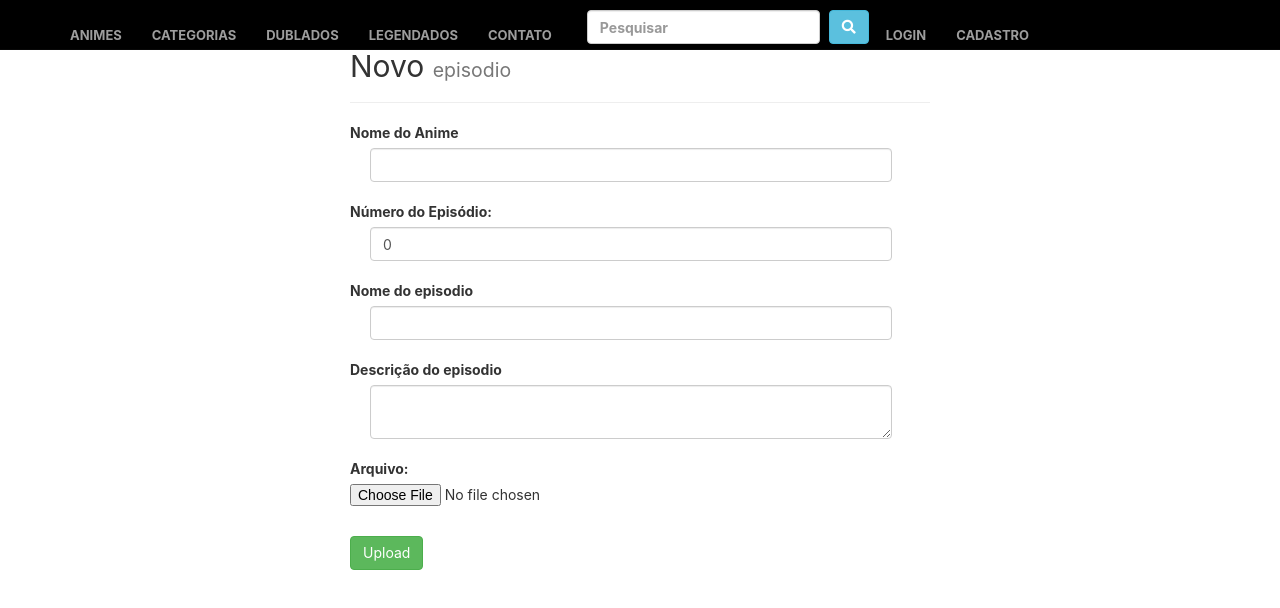
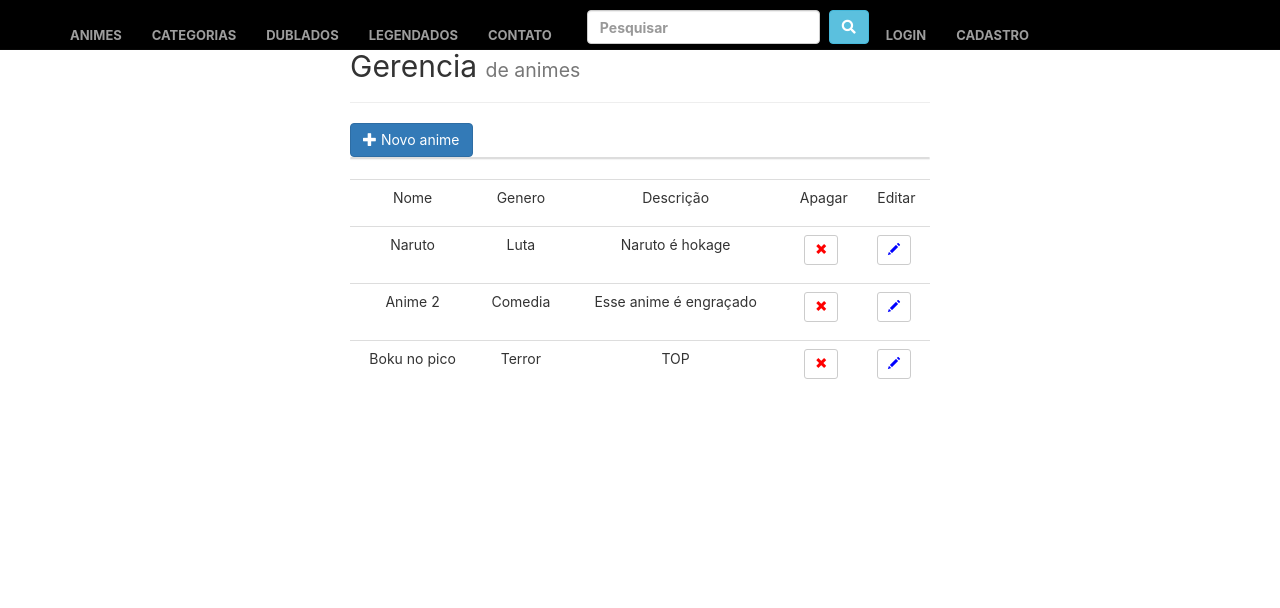
Before and after one commit to viniciuslacerda0/Frontend-Es, a React (Create React App) app: page / in a window 1280 px wide. Shown: the top 608 px of the page. Built offline with nearby package versions, Linux system fonts and the light colour scheme.

Commit message:
Alterando requests

```diff
--- a/src/components/Manage/NewAnime.js
+++ b/src/components/Manage/NewAnime.js
@@ -51,9 +51,9 @@ class NewAnime extends React.Component{
     var data = {}
     data.name = this.state.name;
     data.genre = this.state.genre;
-    this.resume = this.state.resume;
-    this.thumb = this.state.file;
-    Axios.post('http://ec2-54-91-147-129.compute-1.amazonaws.com/anime', data).then(response => console.log(response)).catch(alert("Problema"));
+    data.resume = this.state.resume;
+    data.file = this.state.file;
+    Axios.post('http://ec2-54-91-147-129.compute-1.amazonaws.com/animes', data).then(response => console.log(response)).catch(alert("Problema"));
     event.preventDefault();
   }
 
--- a/src/components/Upload/UploadForm.js
+++ b/src/components/Upload/UploadForm.js
@@ -29,7 +29,7 @@ class UploadForm extends React.Component {
         data.name = this.state.episodeName;
         data.chapter = this.state.chapter;
         data.description = this.state.description;
-        // data.anime  Precisa pegar o objeto anime pelo back
+        // data.anime Precisa pegar o objeto anime pelo back
         Axios.post('http://ec2-54-91-147-129.compute-1.amazonaws.com/episodes', data).then((response) => response.json()).then(() => alert("Enviado com sucesso")).catch(alert("error"));
         event.preventDefault();
     };
--- a/src/index.js
+++ b/src/index.js
@@ -6,4 +6,4 @@ import Manage from './components/Manage/Manage';
 import App from './App';
 import * as serviceWorker from './serviceWorker';
 
-ReactDOM.render(<Upload/>, document.getElementById('app'));
+ReactDOM.render(<Manage/>, document.getElementById('app'));
```
